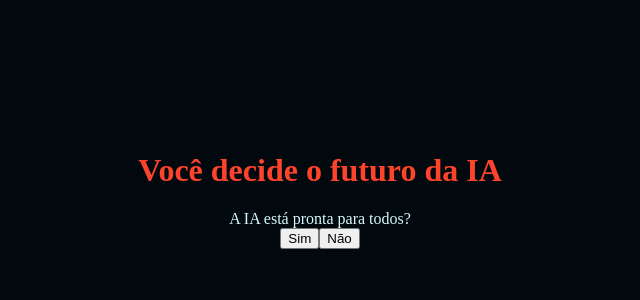
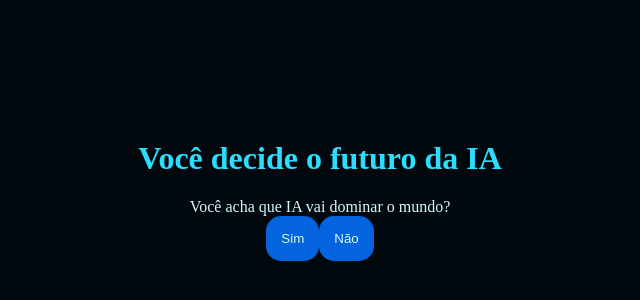
Before and after one commit to FLOUBCKF/IA-3FFFF, a plain HTML site: page index.html in a window 1280 px wide. Shown: the part 210-510 px from the top of the page, without its empty margins (320-960 px from the left). Drawn offline with Linux system fonts and the light colour scheme.

Commit message:
Add files via upload

```diff
--- a/script.js
+++ b/script.js
@@ -2,19 +2,11 @@ const caixaPrincipal = document.querySelector('.caixa-principal');
 const caixaPerguntas = document.querySelector('.caixa-perguntas');
 const caixaAlternativas = document.querySelector('.caixa-alternativas');
 const caixaResultado = document.querySelector('.caixa-resultado');
+const textoResultado = document.querySelector('.texto-resultado')
 
 const perguntas = [     //serve para abrir lista de perguntas
     {   //abre o objeto das perguntas
-        enunciado: "A IA está pronta para todos?",
-        alternativas: [
-            {texto: "Sim",
-            afirmação:"Sim, a IA está pronta para ser usada por todos"},
-
-            {texto: "Não",
-            afirmação:"Não, a IA não está pronta para todos"}]
-    },
-    {
-        enunciado: "Você acha que a IA vai dominar o mundo?",
+        enunciado: "Você acha que IA vai dominar o mundo?",
         alternativas: [
             {texto: "Sim",
             afirmação:"A IA vai dominar o mundo"},
@@ -29,7 +21,16 @@ const perguntas = [     //serve para abrir lista de perguntas
             afirmação:"A IA logo tomará o lugar dos professores"},
 
             {texto: "Não",
-            afirmação:"A IA não irá substituir os professores"}]
+            afirmação:"A IA jamais tomará o lugar dos professores"}]
+    },
+    {
+        enunciado: "A IA está pronta para todos?",
+        alternativas: [
+            {texto: "Sim",
+            afirmação:"Sim, a IA será útil e está pronta para todos"},
+
+            {texto: "Não",
+            afirmação:"Não, a IA não é para o uso de todos"}]
     },
 ]
 
@@ -39,7 +40,7 @@ let historiaFinal = "";
 
 function mostraPergunta(){
     if (posicao >= perguntas.length){
-        mostraReultado();
+        mostraResultado();
         return;
     }
     perguntaAtual = perguntas[posicao];
@@ -55,15 +56,14 @@ function mostraAlternativas(){
         caixaAlternativas.appendChild(botaoAlternativas);
     }
 }
-
 function respostaSelecionada(opcaoSelecionada){
     const afirmacoes = opcaoSelecionada.afirmação;
     historiaFinal += afirmacoes + " ";
     posicao++;
     mostraPergunta();
 }
-function mostraReultado(){
-    caixaPerguntas.textContent = "Em 2049..."
+function mostraResultado(){
+    caixaPerguntas.textContent = "Num futuro próximo...";
     textoResultado.textContent = historiaFinal;
     caixaAlternativas.textContent = "";
 }
--- a/style.css
+++ b/style.css
@@ -1,8 +1,8 @@
 :root{
     --cor-fundo: #01080E;
     --cor-principal: #0B0D20;
-    --cor-secundaria: #212333;
-    --cor-destaque: #fd432b;
+    --cor-secundaria: #0463df;
+    --cor-destaque: #2BDEFD;
     --cor-texto: #D7F9FF;
 }
 body{
@@ -23,3 +23,15 @@ body{
 h1{
     color: var(--cor-destaque);
 }
+button{
+    background-color: var(--cor-secundaria);
+    color: var(--cor-texto);
+    border: none;
+    border-radius: 15px;
+    padding: 15px;
+    transition: background-color 0.5s;
+}
+button:hover{
+    background-color: var(--cor-destaque);
+    color: var(--cor-principal);
+}
```
